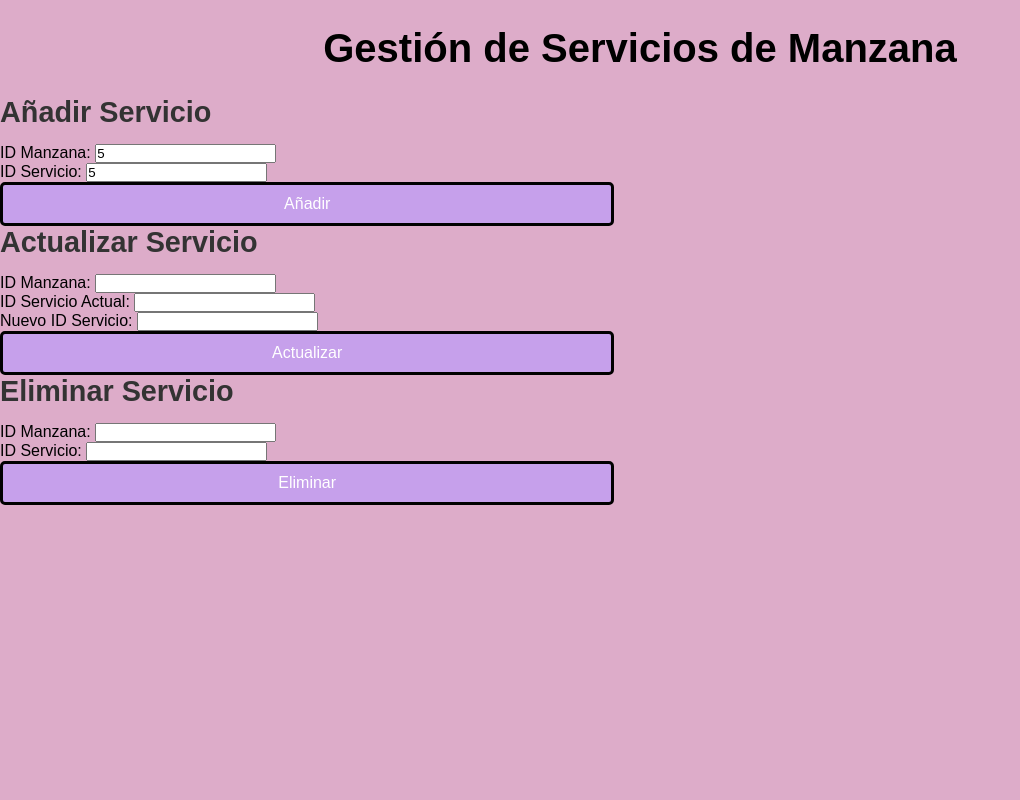
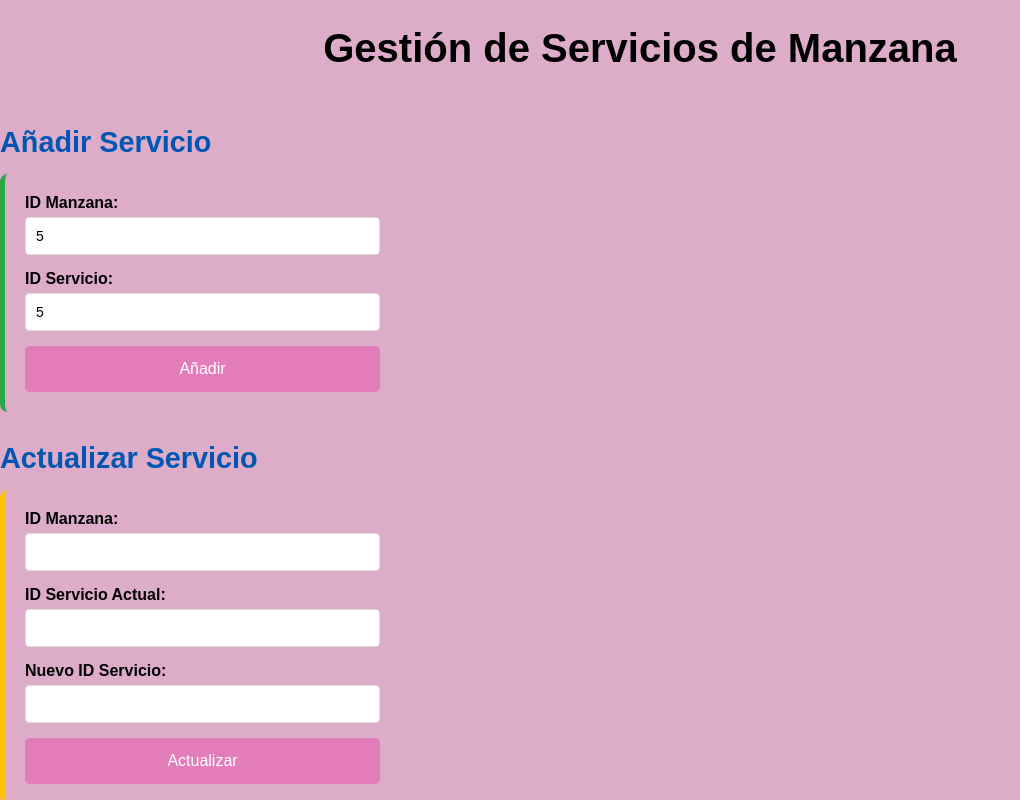
Before and after one commit to alpaulaarias/Manzanas-al-cuidado-, a website: page Vista/servicios.html in a window 1280 px wide. Both pictures are taken after typing "5", "5" into the empty fields and a click on the button "Añadir". Shown: the top 800 px of the page, without its empty margins (0-1020 px from the left). Drawn offline with Linux system fonts and the light colour scheme; no server answers.

Commit message:
se pone medio bonita

```diff
--- a/Vista/style.css
+++ b/Vista/style.css
@@ -44,12 +44,7 @@ header ul li a {
 
 /* Inicio de sesion y Registro */
 
-#principal{
-    /* background-image: url(../img/fondo_manzanas.jpg); */
-    background-color: #C4DAD2 ;
-    background-repeat: no-repeat;
-    background-size: cover;
-}
+
 
 body {
     margin: 0;
@@ -88,7 +83,6 @@ body {
     background-color: rgb(189, 128, 224);
     padding: 20px;
     border-radius: 10px;
-    box-shadow: 0 4px 8px rgba(0, 0, 0, 0.1);
     width: 50%;
 }
 
@@ -120,12 +114,15 @@ form h2 {
     justify-content: space-between;
 }
 button {
-    padding: 10px;
-    border: none;
     border-radius: 5px;
     cursor: pointer;
     font-size: 16px;
-    width: 48%;
+    background-color: #a649e4;
+    height: 46px;
+    width: 200px;
+}
+button :hover{
+    background-color: #0056b3;
 }
 .submit-btn {
     background-color: #000000cb;
@@ -194,29 +191,8 @@ h2 {
 }
 
 /* Estilo para los botones */
-.botoneDes{
-    display: flex;
-    flex-direction: column;
-    align-items: center;
-    justify-content: center ;
-
-}
-button {
-    background-color: #c6a0eb;
-    color: white;
-    padding: 10px 20px;
-    font-size: 16px;
-
-    cursor: pointer;
-    border-radius: 5px;
-    border: 3px solid #000000;
-    border-radius: 5px;
 
 
-}
-button:hover {
-    background-color: #bae4a2;
-}
 /* Botón para cerrar*/
 #btnCerrar {
     background-color: #d436f4;
@@ -251,7 +227,7 @@ th, td {
 }
 
 th {
-    background-color: #f2f2f2; /* Fondo gris claro */
+    background-color: #a649e4; /* Fondo gris claro */
     color: #333;
 }
 
@@ -264,3 +240,85 @@ input[type="datetime-local"] {
     border: 1px solid #ccc;
     border-radius: 4px;
 }
+
+prueba
+
+
+
+
+h1 {
+    text-align: center;
+    color: #8670e7;
+    margin-bottom: 30px;
+}
+
+h2 {
+    margin-top: 30px;
+    color: #0056b3;
+}
+
+form {
+    border-radius: 8px;
+    padding: 20px;
+    margin-bottom: 20px;
+    width: 100%;
+    max-width: 400px;
+    box-sizing: border-box;
+}
+
+form label {
+    display: block;
+    font-weight: bold;
+    margin-bottom: 5px;
+}
+
+form input[type="number"] {
+    width: 100%;
+    padding: 10px;
+    margin-bottom: 15px;
+    border: 1px solid #ddd;
+    border-radius: 4px;
+    font-size: 14px;
+    box-sizing: border-box;
+}
+
+form button {
+    background-color: #e27dba;
+    color: white;
+    padding: 10px 15px;
+    border: none;
+    cursor: pointer;
+    font-size: 16px;
+    width: 100%;
+}
+
+form button:hover {
+    background-color: #0056b3;
+}
+
+form button:focus {
+    outline: none;
+}
+
+/* Específico para cada formulario */
+#addServiceForm {
+    border-left: 5px solid #28a745;
+}
+
+#updateServiceForm {
+    border-left: 5px solid #ffc107;
+}
+
+#deleteServiceForm {
+    border-left: 5px solid #dc3545;
+}
+
+.el{
+    padding: 1%;
+    background-color: #a649e4;
+    text-decoration: none;
+    cursor: pointer;
+    margin: 0 2%;
+    border: 2px solid #030303;
+    border-radius: 4px;
+}
```
Also changed, not shown: Vista/administrar.html (+2 -2 lines), Vista/botones.html (+3 -3 lines).
